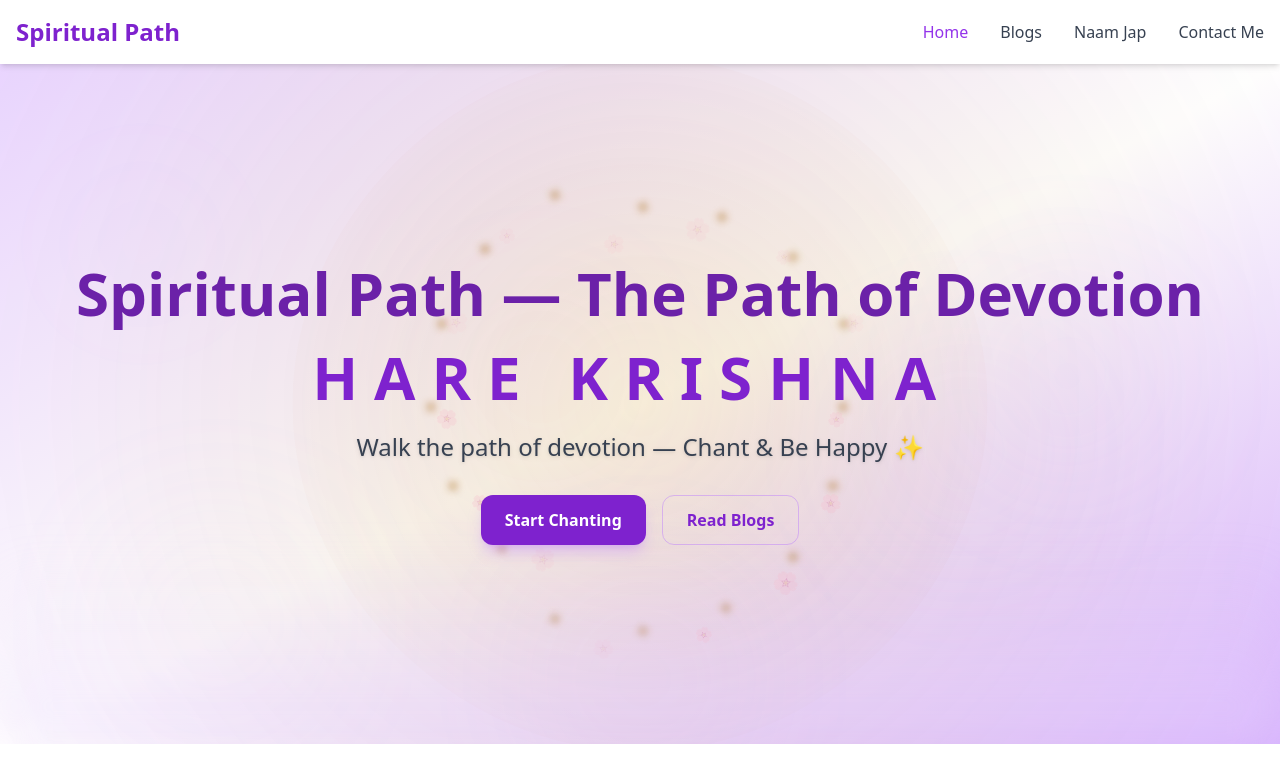
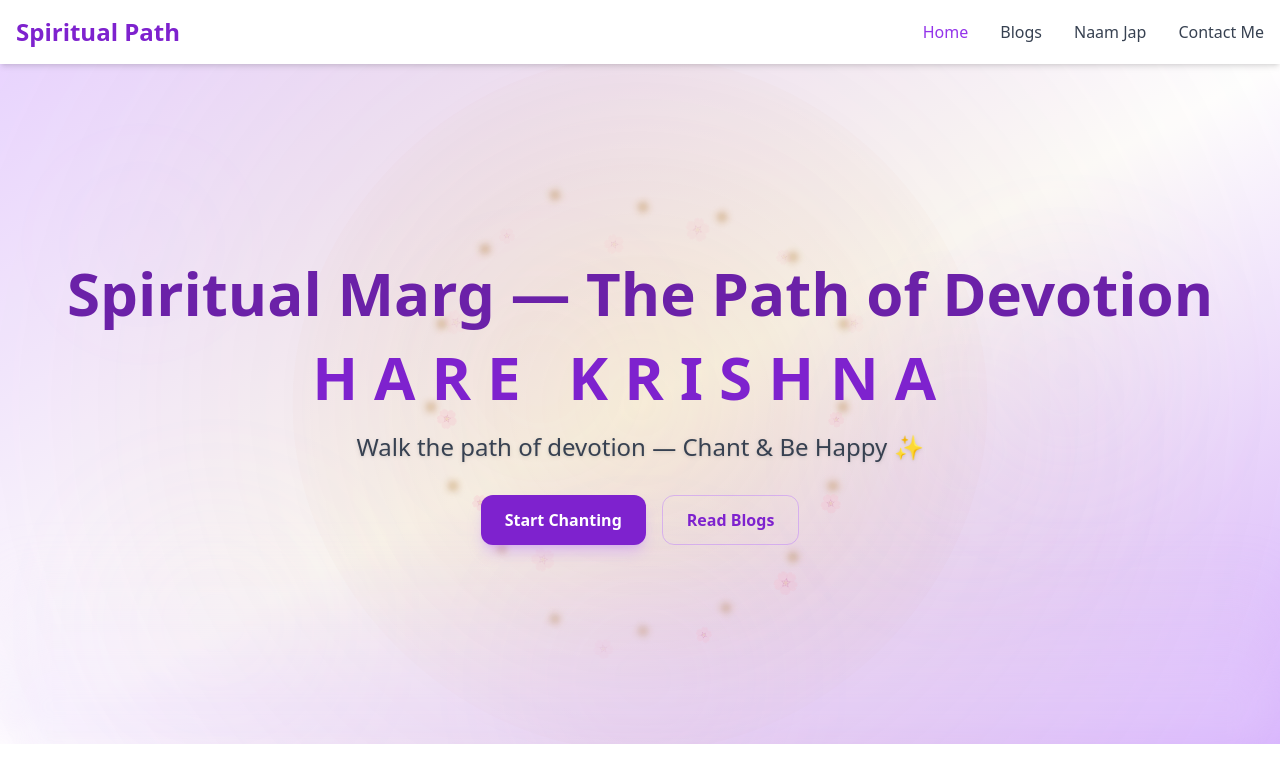
Before and after one commit to Abhishek11Sharma/bhakti-yog, a Next.js app: page / in a window 1280 px wide. Shown: the top 782 px of the page. Built offline with nearby package versions, Linux system fonts and the light colour scheme.

Commit message:
Update title from 'Spiritual Path' to 'Spiritual Marg'

```diff
--- a/src/components/HareKrishna.tsx
+++ b/src/components/HareKrishna.tsx
@@ -121,7 +121,7 @@ export default function HareKrishnaPremium() {
 
         {/* TITLE */}
         <motion.h1 className="text-5xl md:text-6xl font-extrabold text-purple-800 dark:text-purple-300 drop-shadow-[0_0_25px_rgba(255,230,80,0.7)] whitespace-nowrap" initial={{ opacity: 0, y: 30, filter: "blur(4px)" }} animate={{ opacity: 1, y: 0, filter: "blur(0px)" }} transition={{ duration: 1 }}>
-          Spiritual Path — The Path of Devotion
+          Spiritual Marg — The Path of Devotion
         </motion.h1>
 
         {/* HARE KRISHNA ANIMATION */}
```
